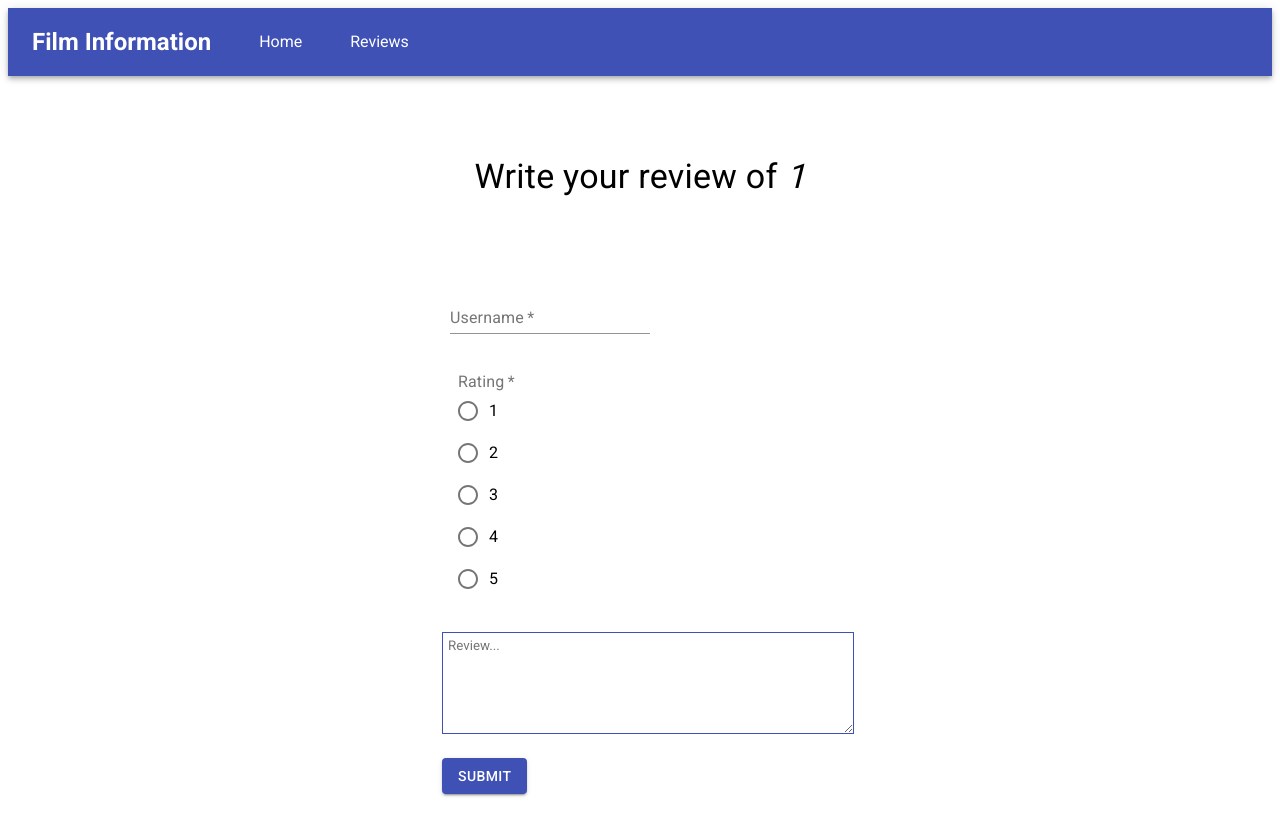
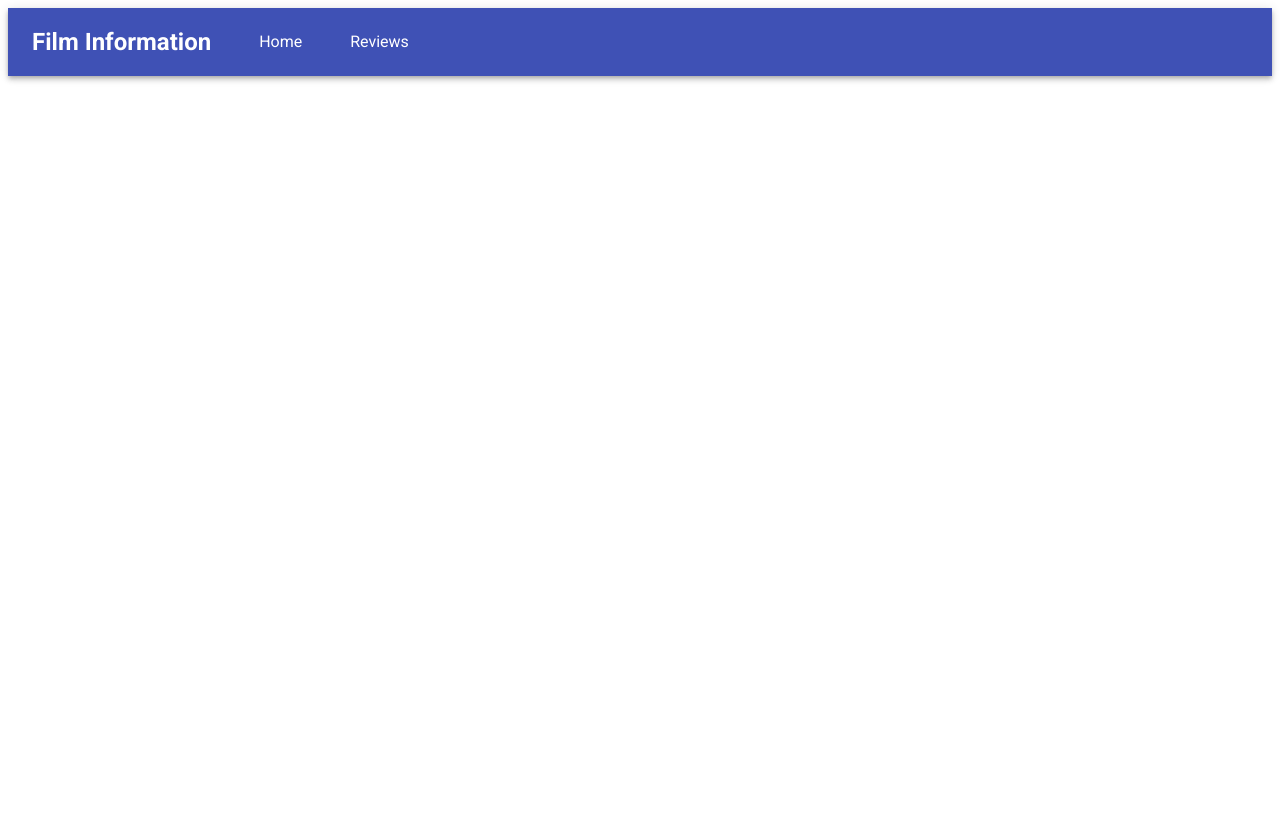
Before and after one commit to selectiveduplicate/film-reviews, a React (Create React App) app: page /add-reviews/1 in a window 1280 px wide. Shown: the top 836 px of the page. After the commit the page ends 800 px from the top, so only its background shows below. Built offline with nearby package versions, Linux system fonts and the light colour scheme; no server answers.

Commit message:
Use URL params to get movie names

```diff
--- a/src/App.js
+++ b/src/App.js
@@ -174,7 +174,7 @@ function App() {
           )}
         ></Route>
         {/* we need some dynamic part in our URL here */}
-        <Route path="/add-reviews/:movieid">
+        <Route path="/add-reviews/:movieid/:moviename">
           <AddReviews />
         </Route>
         <Route path="/reviews">
--- a/src/Components/Pages/AddReviews.js
+++ b/src/Components/Pages/AddReviews.js
@@ -91,13 +91,9 @@ const useStyles = makeStyles((theme) => ({
 }));
 
 function AddReviews() {
-  // get the movie ID from URL params
-  var { movieid } = useParams();
-  // we also need the movie name
-  let pathname = window.location.pathname;
-  let nameRegex = /\/([^\/]*)\/?$/g;
-  let match = pathname.match(nameRegex);
-  let movieName = match.toString().slice(1).split("-").join(" ");
+  // get the movie ID and name from URL params
+  let { movieid, moviename } = useParams();
+  let movieName = moviename.split("-").join(" ");
 
   const styleClass = useStyles();
   const [reviewText, setReviewText] = useState("");
@@ -207,7 +203,6 @@ function AddReviews() {
             <Button
               type="submit"
               variant="contained"
-              /* onClick={ handleSubmit } */
               color="primary"
               style={{ marginTop: 20 }}
             >
```
